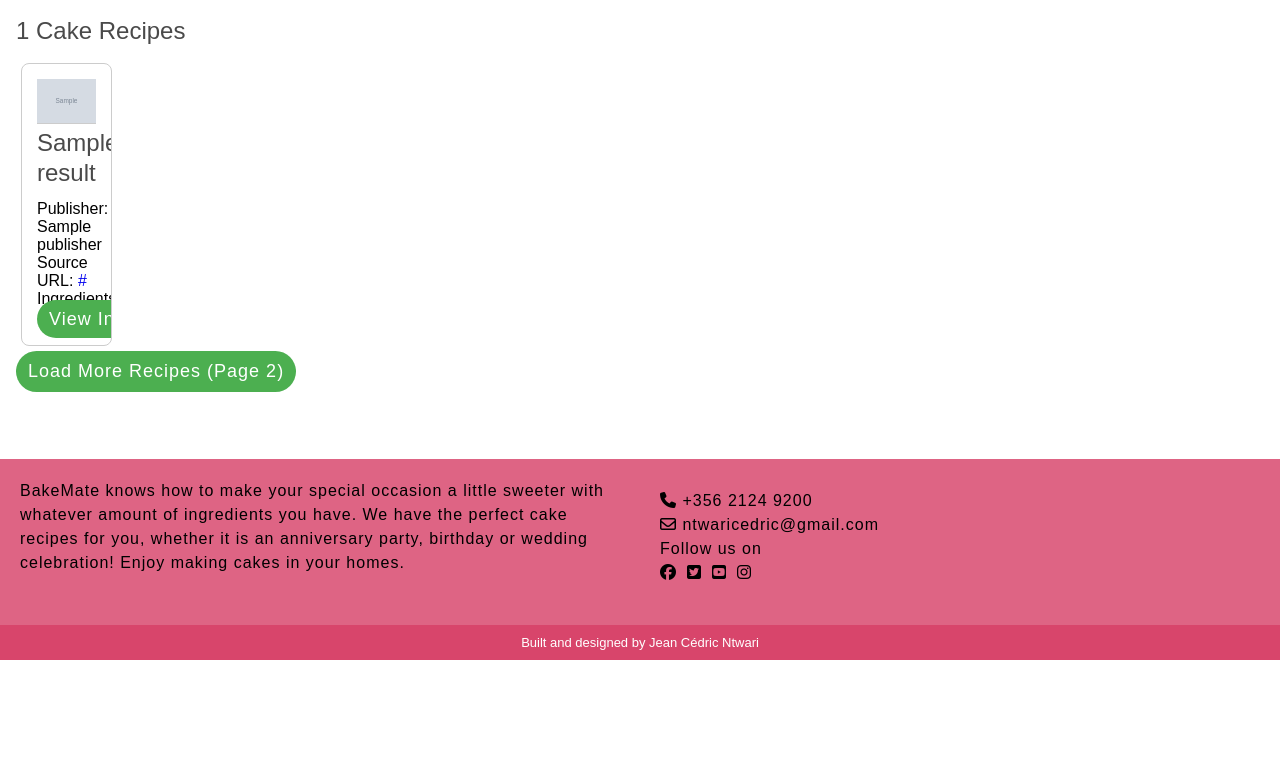
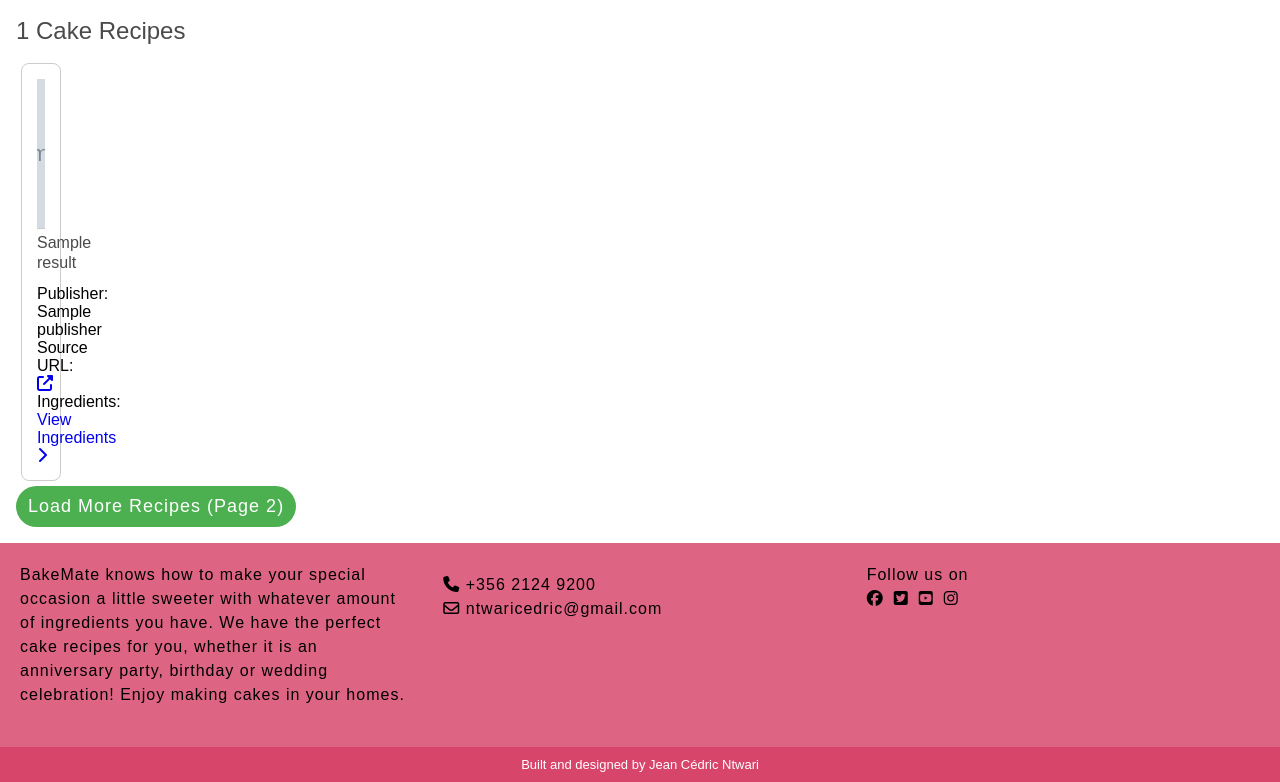
Before and after one commit to CedricNtwari/bake-mate, a Flask app: page / in a window 1280 px wide. Shown: the part 140-922 px from the top of the page. Before the commit the page ends 800 px from the top, so only its background shows below. Run offline with Flask 3, Linux system fonts and the light colour scheme; grey boxes marked "Sample" are stand-in pictures; a database or web service that is not in the repository returns one stand-in record (values such as "Sample title"); data that the repository does not hold is empty; some libraries are stand-ins or nearby versions.

Commit message:
Adjust recipe card

```diff
--- a/static/css/style.css
+++ b/static/css/style.css
@@ -50,7 +50,7 @@ h1 {
     font-weight: 400;
 }
 
-h2 {
+h2, h4 {
     color: #4a4a4a;
     line-height: 1.25em;
     margin-bottom: 0.75rem;
@@ -120,7 +120,8 @@ a {
     border: 1px solid #ccc;
     border-radius: 8px;
     margin-bottom: 20px;
-    overflow: hidden;
+    overflow: hiddent;
+    list-style: none;
 }
 
 .recipe-details {
@@ -129,9 +130,11 @@ a {
 
 .recipe-image img {
     width: 100%;
-    height: auto;
+    height: 150px;
+    object-fit: cover;
     border-bottom: 1px solid #ccc;
 }
+
 
 .edit-panel {
     display: none;
@@ -177,7 +180,7 @@ a {
 }
 
 .column {
-    flex: 0 0 calc(50% - 20px);
+    flex: 0 0 calc(33.333% - 20px);
     margin-bottom: 20px;
 }
 
@@ -193,6 +196,10 @@ ul#social-network li {
 
 ul#social-network a  {
    color: black;
+}
+
+ul#social-network a:hover {
+    color: white;
 }
 
 .contact-information {
--- a/templates/index.html
+++ b/templates/index.html
@@ -52,13 +52,16 @@
                     <div class="recipe-image">
                         <img src="{{ recipe['featured_image'] }}" alt="{{ recipe['title'] }}">
                     </div>
-                    <h2>{{ recipe['title'] }}</h2>
+                    <h4>{{ recipe['title'] }}</h4>
                     <p>Publisher: {{ recipe['publisher'] }}</p>
-                    <p>Source URL: <a href="{{ recipe['source_url'] }}" target="_blank">{{ recipe['source_url'] }}</a>
+                    <p>Source URL: <a href="{{ recipe['source_url'] }}" target="_blank">
+                            <i class="fas fa-external-link-alt"></i>
+                        </a>
                     </p>
                     <p>Ingredients:</p>
-                    <!-- Add a button to redirect to the ingredient.html page -->
-                    <a href="/ingredient/{{ recipe['pk'] }}" class="ingredient-btn load-more-btn">View Ingredients</a>
+                    <a href="/ingredient/{{ recipe['pk'] }}" class="ingredient-btn">
+                        View Ingredients <i class="fas fa-chevron-right"></i>
+                    </a>
                 </div>
             </li>
             {% endfor %}
@@ -85,6 +88,8 @@
                     <p><i class="fas fa-phone"></i> +356 2124 9200</p>
                     <p><i class="far fa-envelope"></i> ntwaricedric@gmail.com</p>
                 </div>
+            </div>
+            <div class="column">
                 <p>Follow us on</p>
                 <ul id="social-network">
                     <li>
@@ -104,7 +109,7 @@
                             aria-label="Visit our Instagram (opens in new tab)"><i class="fab fa-instagram"></i></a>
                     </li>
                 </ul>
-            </div>
+      </div></div>
         </div>
     </footer>
     <section class="footer-bottom">
```
Also changed, not shown: templates/search_results.html (+7 -3 lines), .theia/settings.json (added).
